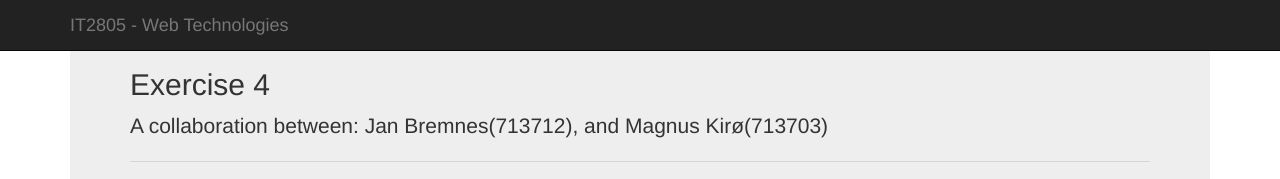
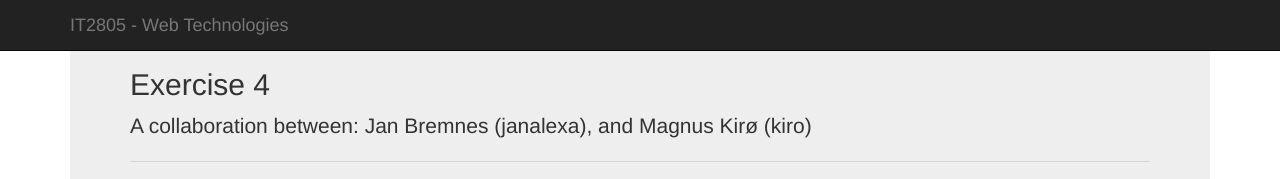
Before and after one commit to magnuskiro/it2805, a plain HTML site: page ex4/index.html in a window 1280 px wide. Shown: the top 179 px of the page. Drawn offline with nearby package versions, Linux system fonts and the light colour scheme; files whose address does not match are found by name.

Commit message:
Update index.html
Fjernet info som faget ba om men som ikke skulle være der

```diff
--- a/ex4/index.html
+++ b/ex4/index.html
@@ -38,7 +38,7 @@
 <div class="container">
     <div class="jumbotron">
         <h2>Exercise 4</h2>
-        <p>A collaboration between: Jan Bremnes(713712), and Magnus Kirø(713703)</p>
+        <p>A collaboration between: Jan Bremnes (janalexa), and Magnus Kirø (kiro)</p>
         <hr>
 
         <h3>1. The evaluation of a good site</h3>
```
